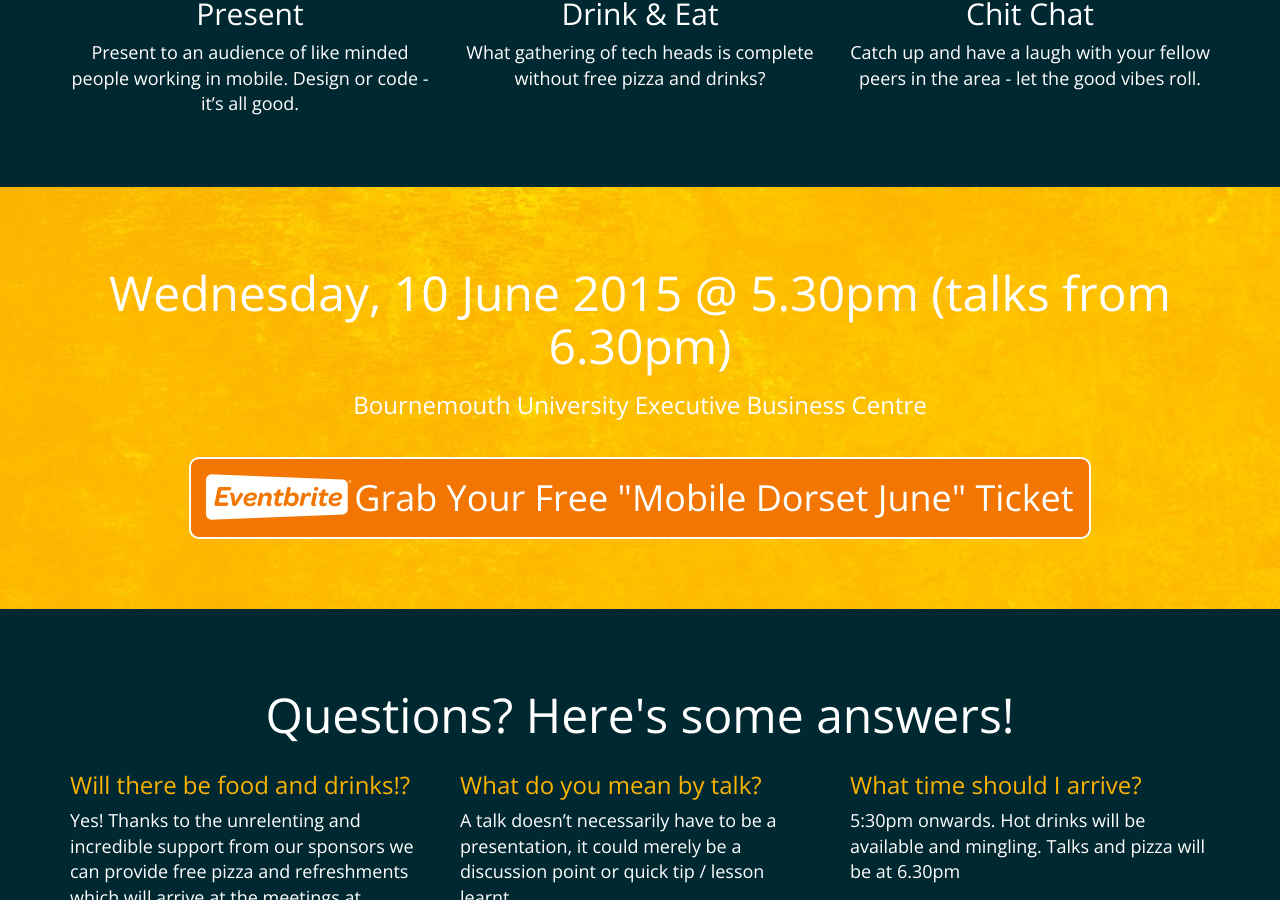
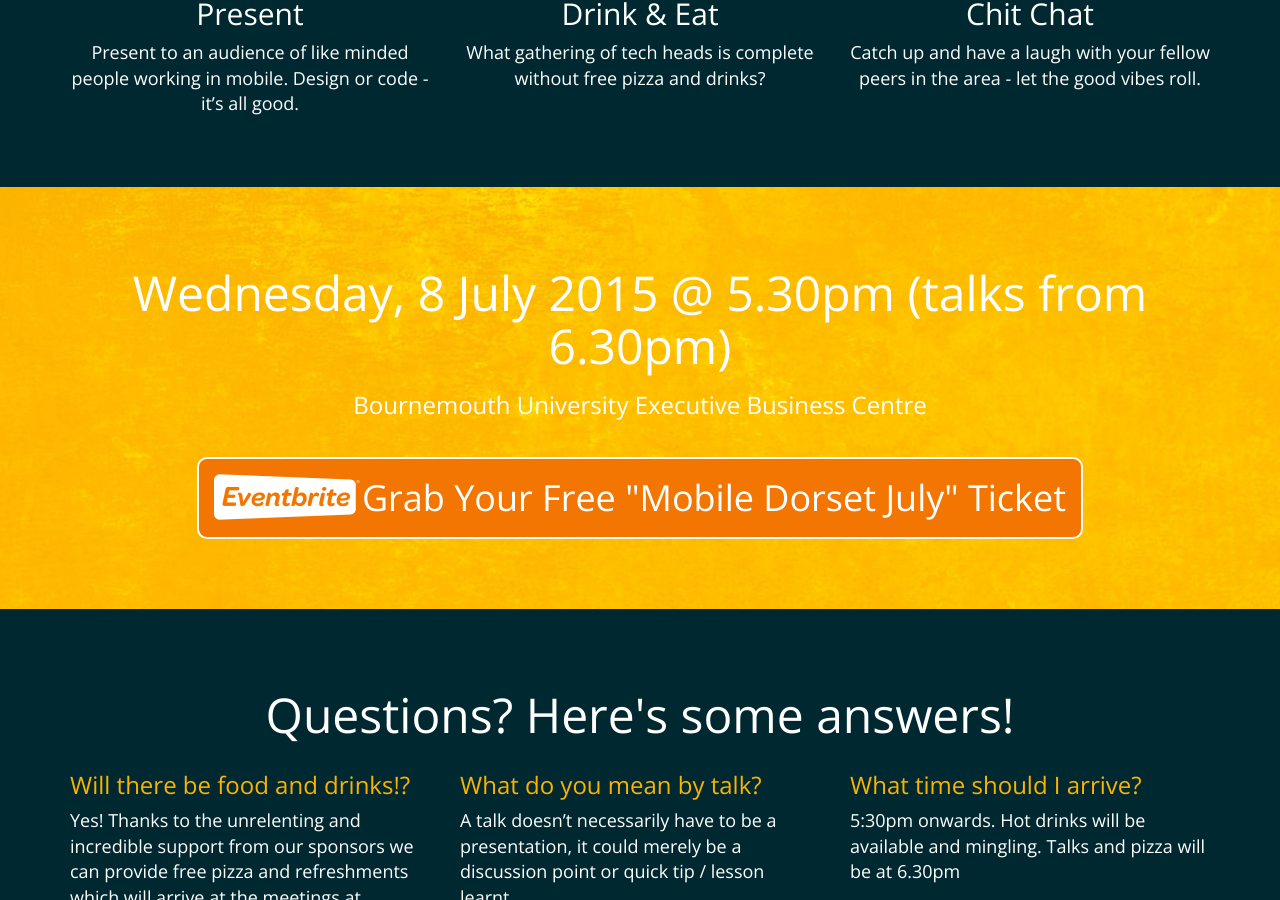
Before and after one commit to MobileDorset/mobiledorset.github.io, a Jekyll site: the page built from index.html, in a window 1280 px wide and 900 px high, scrolled down 1023 px. Built offline with Jekyll 4.4.1, drawn with Linux system fonts in a browser that asks for light colours.

Commit message:
updated events and corrected bottom ticket link to link to correct meetup

```diff
--- a/_data/events.yml
+++ b/_data/events.yml
@@ -1,4 +1,4 @@
-- name: Mobile Dorset June
-  datetime: Wednesday, 10 June 2015 @ 5.30pm (talks from 6.30pm)
-  url: http://mdjune.eventbrite.co.uk
+- name: Mobile Dorset July
+  datetime: Wednesday, 8 July 2015 @ 5.30pm (talks from 6.30pm)
+  url: http://mdmonthly.eventbrite.co.uk
   location: Bournemouth University Executive Business Centre
--- a/index.html
+++ b/index.html
@@ -79,7 +79,7 @@ layout: default
 <div class="container">
     <div class="row">
         <div class="col-md-12 text-center">
-            <a href="https://www.eventbrite.co.uk/e/mobile-dorset-may-2015-ebc-tickets-16496478411" class="btn btn-default btn-lg btn-blue center">
+            <a href="http://mdmonthly.eventbrite.co.uk" class="btn btn-default btn-lg btn-blue center">
             <span class="logo-eventbrite"></span>
             <span>Grab Your Free Ticket</span>
             </a>
```
